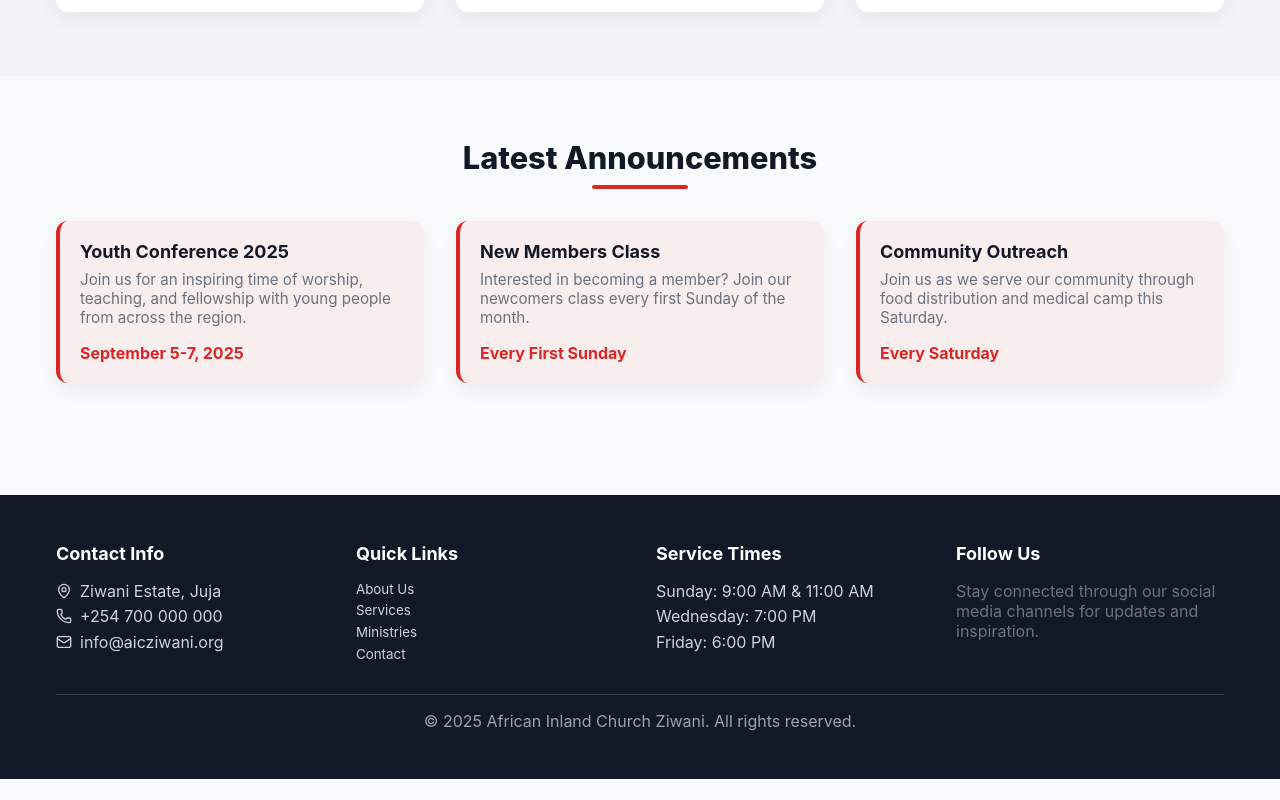
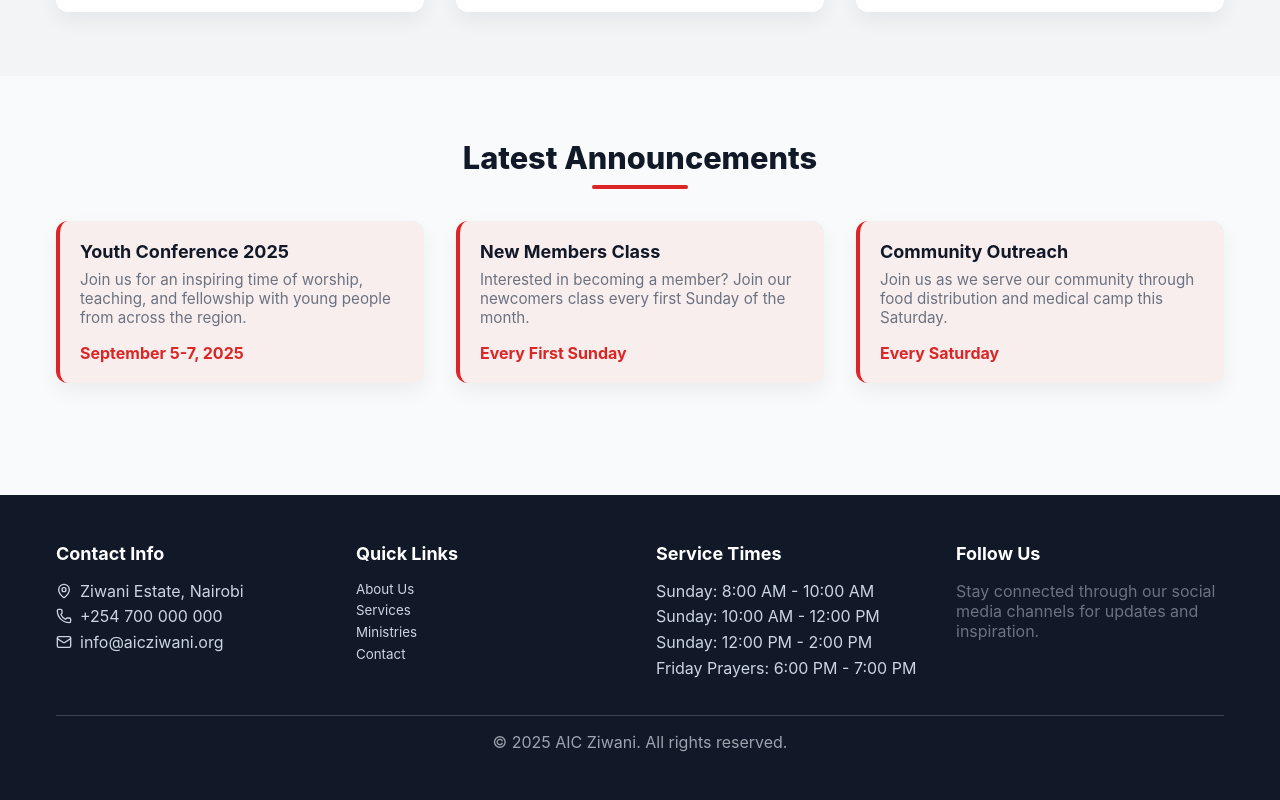
Before and after one commit to muilipato/aic-ziwani, a React (Create React App) app: page / in a window 1280 px wide. Shown: the part 710-1510 px from the top of the page. Before the commit the page ends 1489 px from the top, so only its background shows below. Built offline with nearby package versions, Linux system fonts and the light colour scheme.

Commit message:
Update footer with contact information

```diff
--- a/src/components/Footer/Footer.js
+++ b/src/components/Footer/Footer.js
@@ -11,7 +11,7 @@ const Footer = ({ setCurrentPage }) => {
           <div>
             <h3>Contact Info</h3>
             <div className="footer-list">
-              <p><MapPin size={16} /> Ziwani Estate, Juja</p>
+              <p><MapPin size={16} /> Ziwani Estate, Nairobi</p>
               <p><Phone size={16} /> +254 700 000 000</p>
               <p><Mail size={16} /> info@aicziwani.org</p>
             </div>
@@ -28,9 +28,10 @@ const Footer = ({ setCurrentPage }) => {
           <div>
             <h3>Service Times</h3>
             <div className="footer-list">
-              <p>Sunday: 9:00 AM & 11:00 AM</p>
-              <p>Wednesday: 7:00 PM</p>
-              <p>Friday: 6:00 PM</p>
+              <p>Sunday: 8:00 AM - 10:00 AM</p>
+              <p>Sunday: 10:00 AM - 12:00 PM</p>
+              <p>Sunday: 12:00 PM - 2:00 PM</p>
+              <p>Friday Prayers: 6:00 PM - 7:00 PM</p>
             </div>
           </div>
           <div>
@@ -38,7 +39,7 @@ const Footer = ({ setCurrentPage }) => {
             <p className="muted">Stay connected through our social media channels for updates and inspiration.</p>
           </div>
         </div>
-        <div className="footer-bottom">© {year} African Inland Church Ziwani. All rights reserved.</div>
+        <div className="footer-bottom">© {year} AIC Ziwani. All rights reserved.</div>
       </div>
     </footer>
   );
```
